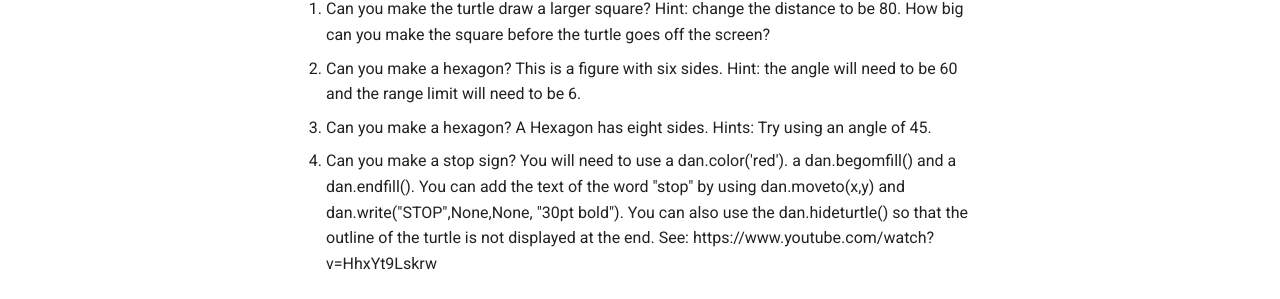
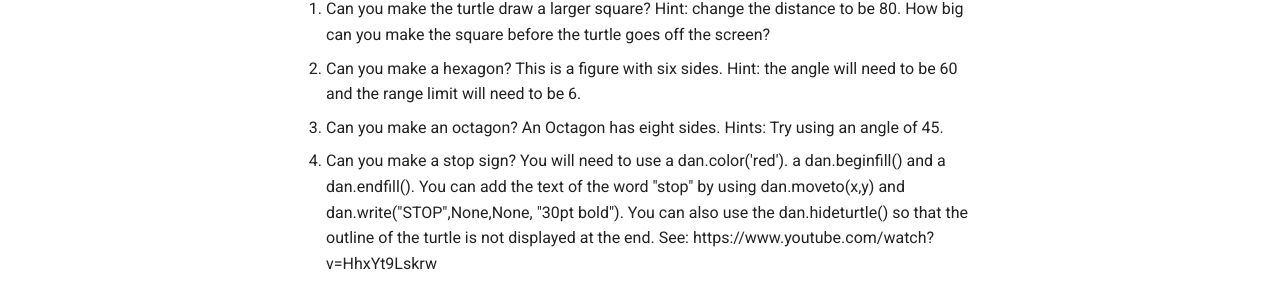
Before and after one commit to CoderDojoTC/python, an MkDocs documentation site: the page built from docs/trinket/04-loops.md, in a window 1280 px wide and 1282 px high. Shown: the part 926-1225 px from the top of the window. Built offline with MkDocs 1.6.1 and Material for MkDocs 9.7.7, drawn with Linux system fonts in a browser that asks for light colours; comment, search, counter and statistics services are not loaded.

Commit message:
Updated to reflect octagon shape. Several typos updated as well.

```diff
--- a/docs/trinket/04-loops.md
+++ b/docs/trinket/04-loops.md
@@ -28,5 +28,5 @@ dan.write('done with square')
 ## Experiments
 1. Can you make the turtle draw a larger square?  Hint: change the distance to be 80.  How big can you make the square before the turtle goes off the screen?
 2. Can you make a hexagon?  This is a figure with six sides.  Hint: the angle will need to be 60 and the range limit will need to be 6.
-3. Can you make a hexagon?  A Hexagon has eight sides.  Hints: Try using an angle of 45.
-4. Can you make a stop sign?  You will need to use a dan.color('red'). a dan.begomfill() and a dan.endfill().  You can add the text of the word "stop" by using dan.moveto(x,y) and dan.write("STOP",None,None, "30pt bold").  You can also use the dan.hideturtle() so that the outline of the turtle is not displayed at the end.  See: https://www.youtube.com/watch?v=HhxYt9Lskrw
+3. Can you make an octagon?  An Octagon has eight sides.  Hints: Try using an angle of 45.
+4. Can you make a stop sign?  You will need to use a dan.color('red'). a dan.beginfill() and a dan.endfill().  You can add the text of the word "stop" by using dan.moveto(x,y) and dan.write("STOP",None,None, "30pt bold").  You can also use the dan.hideturtle() so that the outline of the turtle is not displayed at the end.  See: https://www.youtube.com/watch?v=HhxYt9Lskrw
```
